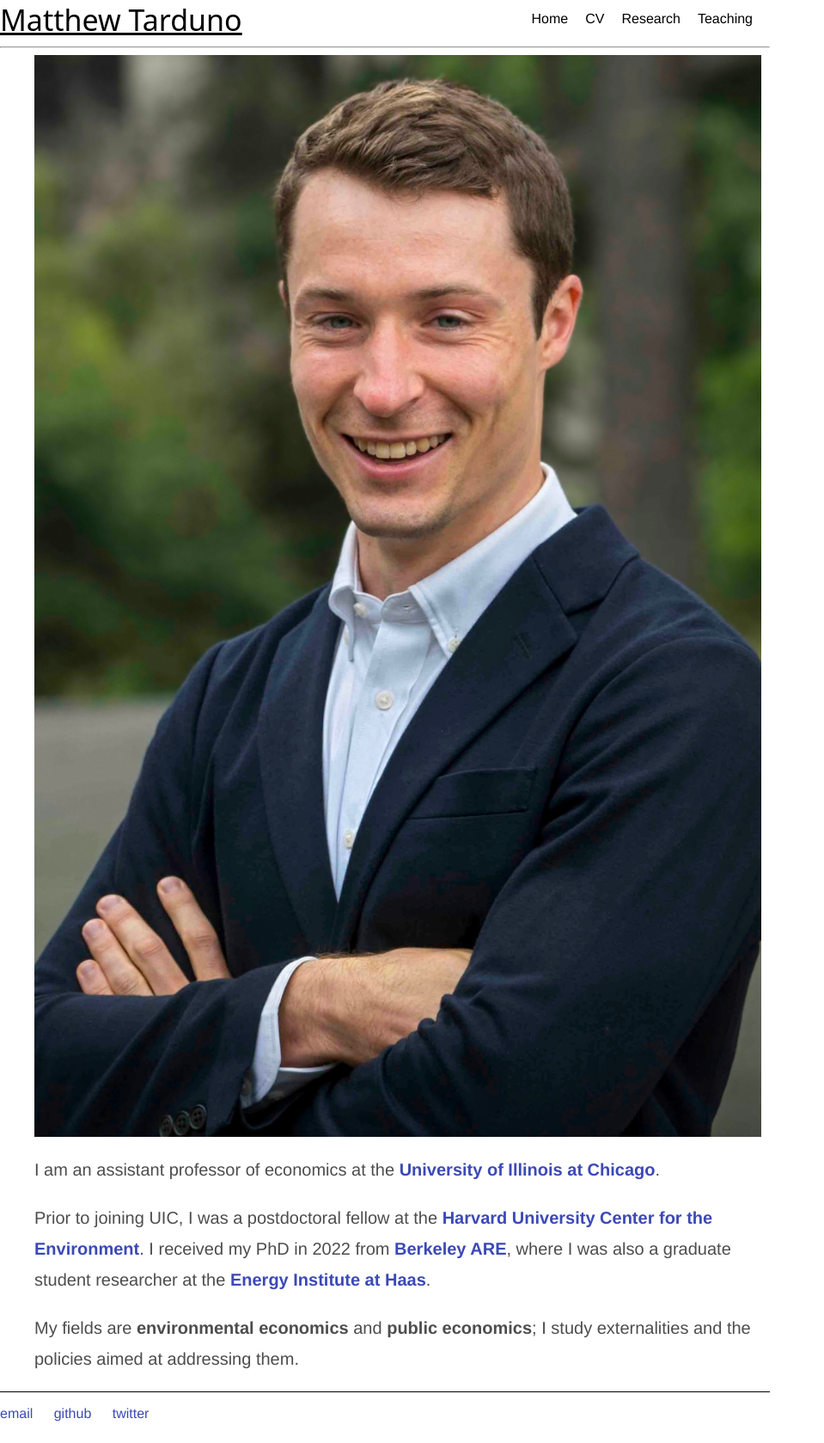
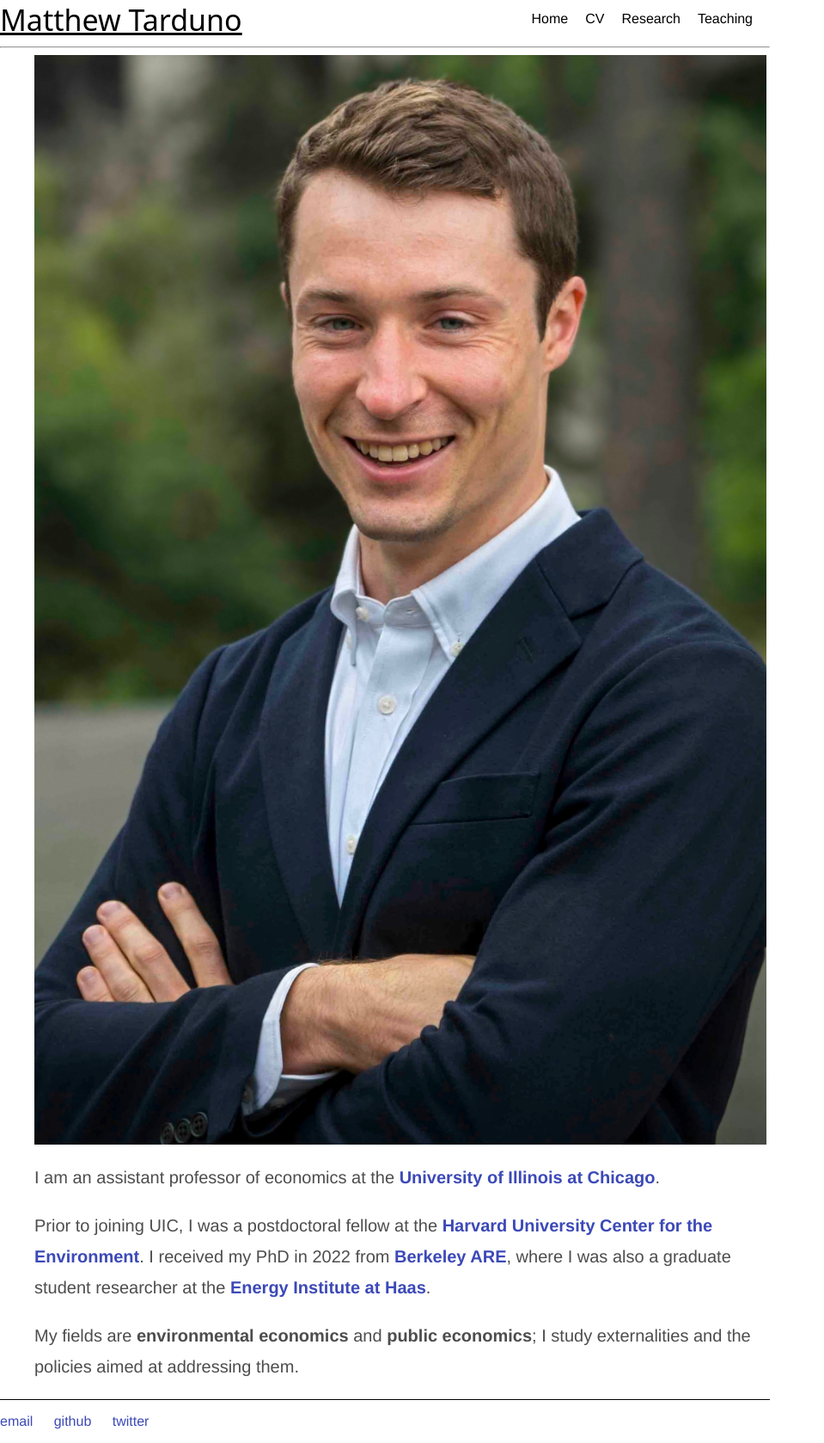
Before and after one commit to Matt-Tarduno/Matt-Tarduno.github.io, a Jekyll site: the page built from mobile/index.html, in a window 1280 px wide. Shown: the whole page at 86% size, without its empty margins (0-959 px from the left). Built offline with Jekyll 4.4.1, drawn with Linux system fonts in a browser that asks for light colours.

Commit message:
Update index.html

```diff
--- a/mobile/index.html
+++ b/mobile/index.html
@@ -22,7 +22,7 @@
             max-width: 100%; /* Full width */
             margin: 0 auto;
             padding-left: 20px;  /* Small padding on the left */
-            padding-right: 5px;  /* Reduced padding on the right */
+            padding-right: 2px;  /* Reduced padding on the right */
         }
 
         .content {
@@ -42,7 +42,7 @@
         }
 
         /* Adjust text size for very small screens */
-        @media screen and (max-width: 480px) {
+        @media screen and (max-width: 600px) {
             p {
                 font-size: 18px; /* Slightly smaller on very small screens */
             }
```
